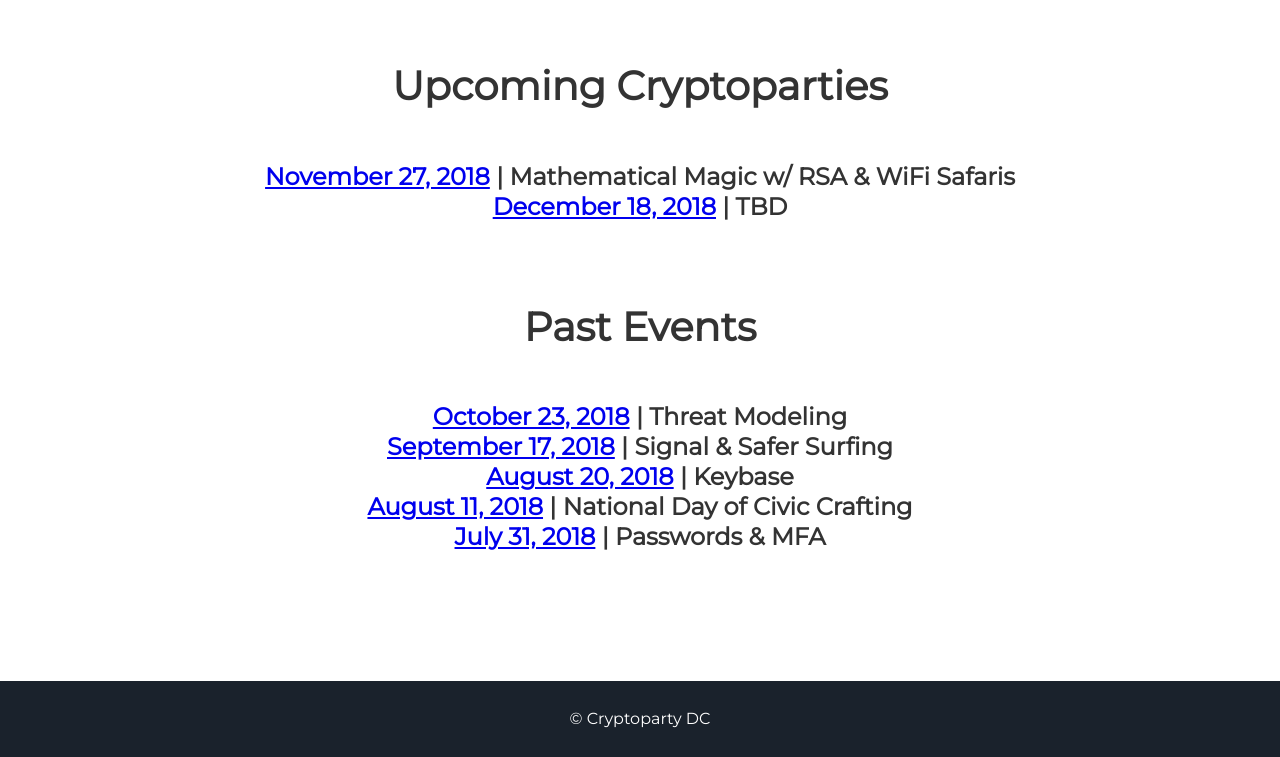
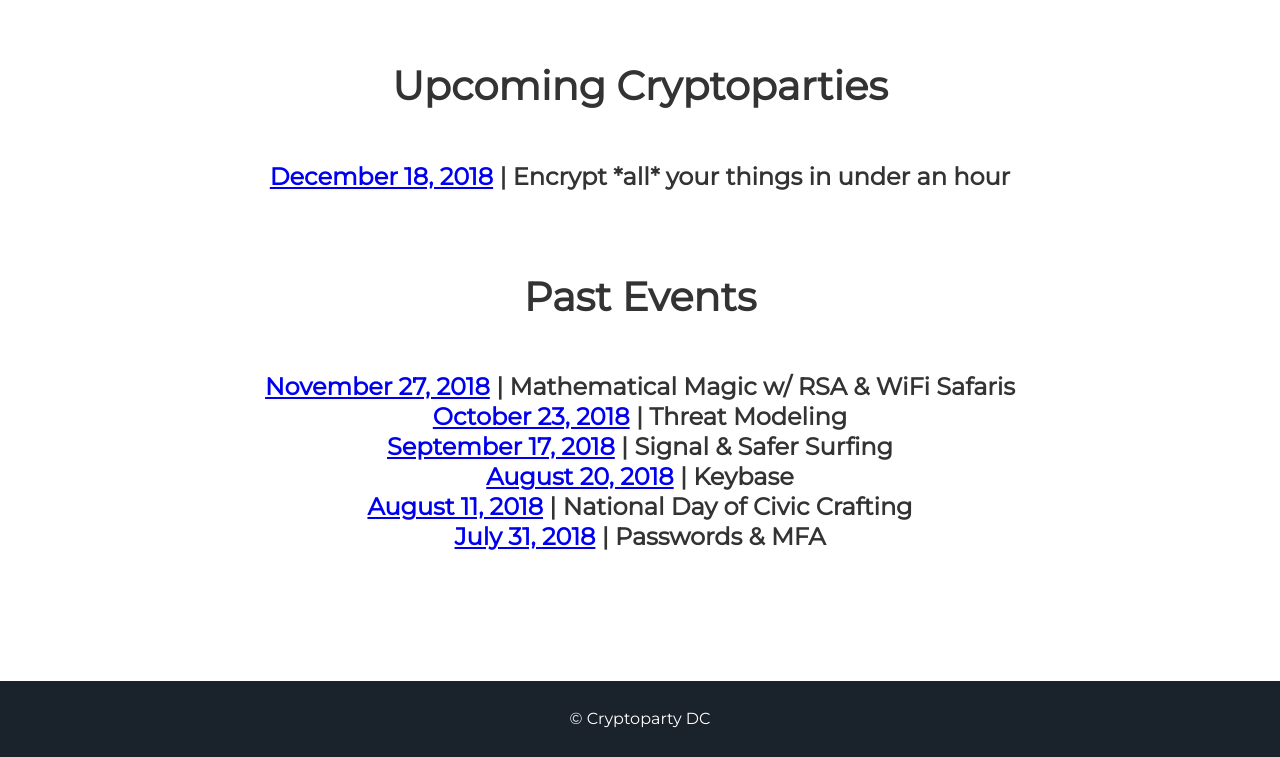
Before and after one commit to cryptopartydc/cryptopartydc.github.io, a Jekyll site: the page built from index.html, in a window 1280 px wide and 900 px high, scrolled down 1583 px, cut to the strip 143-900 px from the top of the window. Built offline with Jekyll 4.4.1, drawn with Linux system fonts in a browser that asks for light colours.

Commit message:
update events

```diff
--- a/_data/events.yml
+++ b/_data/events.yml
@@ -1,9 +1,5 @@
-- date: November 27, 2018
-  topic: Mathematical Magic w/ RSA & WiFi Safaris
-  github: https://github.com/cryptopartydc/cryptoparty_dc/blob/master/11_27_18.md
-
 - date: December 18, 2018
-  topic: TBD
+  topic: Encrypt *all* your things in under an hour
   github: https://github.com/cryptopartydc/cryptoparty_dc/blob/master/12_18_18.md
 
 # - date:
--- a/_data/past_events.yml
+++ b/_data/past_events.yml
@@ -1,3 +1,7 @@
+- date: November 27, 2018
+  topic: Mathematical Magic w/ RSA & WiFi Safaris
+  github: https://github.com/cryptopartydc/cryptoparty_dc/blob/master/11_27_18.md
+
 - date: October 23, 2018
   topic: Threat Modeling
   github: https://github.com/cryptopartydc/cryptoparty_dc/blob/master/10_23_18.md
```
Also changed, not shown: 1 other file.
